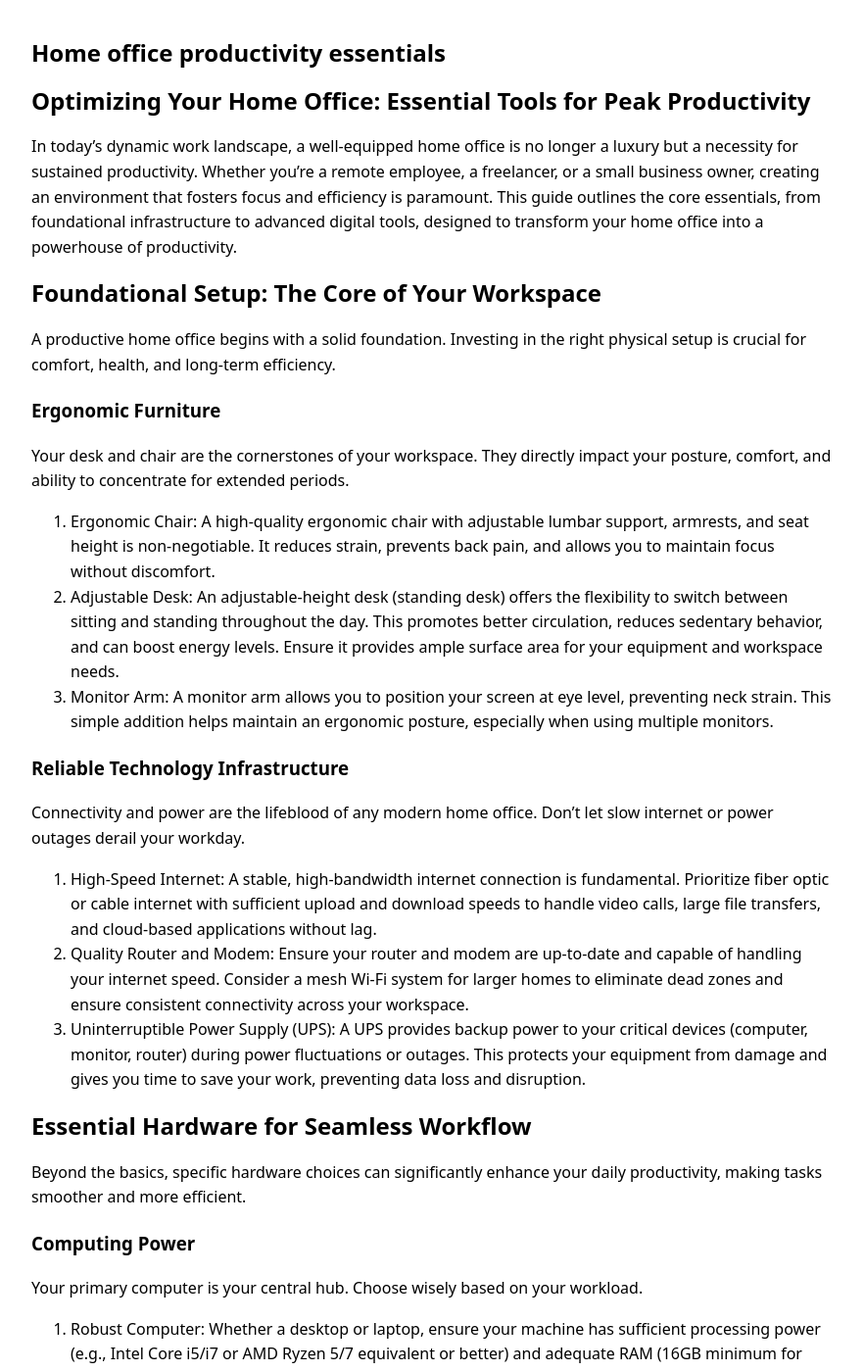
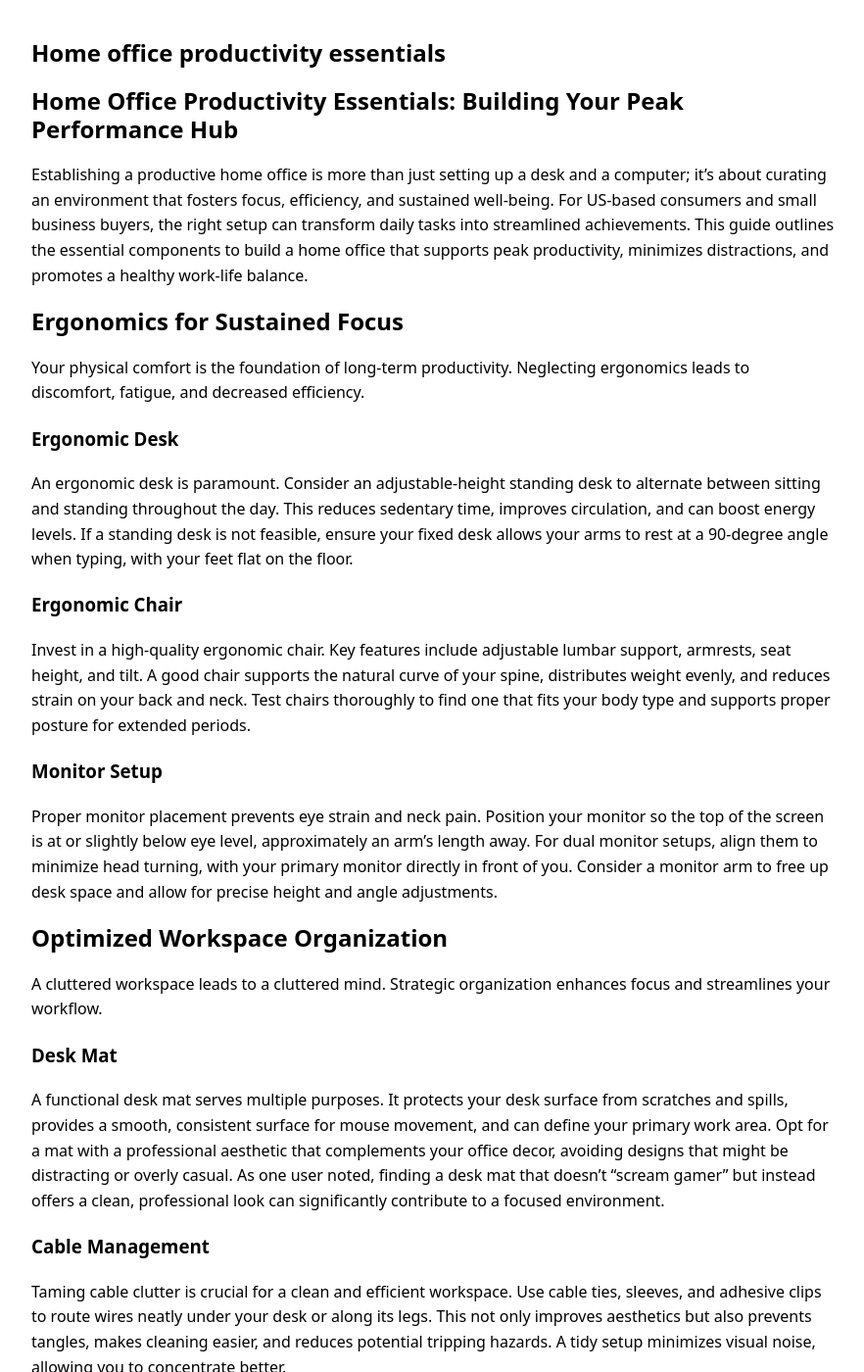
Before and after one commit to ironaclaw/ironaclaw.github.io, a Jekyll site: the page built from _posts/2026-02-14-home-office-productivity-essentials.md, in a window 1280 px wide and 1400 px high. Shown: the whole window at 98% size, without its empty margins (198-1080 px from the left). Built offline with Jekyll 4.4.1, drawn with Linux system fonts in a browser that asks for light colours; some of the changed text lies outside the part shown.

Commit message:
Add 2026-02-14-home-office-productivity-essentials.md

```diff
--- a/_posts/2026-02-14-home-office-productivity-essentials.md
+++ b/_posts/2026-02-14-home-office-productivity-essentials.md
@@ -9,66 +9,98 @@ keywords: []
 model_used: gemini-2.5-flash
 ---
 
-# Optimizing Your Home Office: Essential Tools for Peak Productivity
+# Home Office Productivity Essentials: Building Your Peak Performance Hub
 
-In today's dynamic work landscape, a well-equipped home office is no longer a luxury but a necessity for sustained productivity. Whether you're a remote employee, a freelancer, or a small business owner, creating an environment that fosters focus and efficiency is paramount. This guide outlines the core essentials, from foundational infrastructure to advanced digital tools, designed to transform your home office into a powerhouse of productivity.
+Establishing a productive home office is more than just setting up a desk and a computer; it's about curating an environment that fosters focus, efficiency, and sustained well-being. For US-based consumers and small business buyers, the right setup can transform daily tasks into streamlined achievements. This guide outlines the essential components to build a home office that supports peak productivity, minimizes distractions, and promotes a healthy work-life balance.
 
-## Foundational Setup: The Core of Your Workspace
+## Ergonomics for Sustained Focus
 
-A productive home office begins with a solid foundation. Investing in the right physical setup is crucial for comfort, health, and long-term efficiency.
+Your physical comfort is the foundation of long-term productivity. Neglecting ergonomics leads to discomfort, fatigue, and decreased efficiency.
 
-### Ergonomic Furniture
+### Ergonomic Desk
+An ergonomic desk is paramount. Consider an adjustable-height standing desk to alternate between sitting and standing throughout the day. This reduces sedentary time, improves circulation, and can boost energy levels. If a standing desk is not feasible, ensure your fixed desk allows your arms to rest at a 90-degree angle when typing, with your feet flat on the floor.
 
-Your desk and chair are the cornerstones of your workspace. They directly impact your posture, comfort, and ability to concentrate for extended periods.
+### Ergonomic Chair
+Invest in a high-quality ergonomic chair. Key features include adjustable lumbar support, armrests, seat height, and tilt. A good chair supports the natural curve of your spine, distributes weight evenly, and reduces strain on your back and neck. Test chairs thoroughly to find one that fits your body type and supports proper posture for extended periods.
 
-1.  Ergonomic Chair: A high-quality ergonomic chair with adjustable lumbar support, armrests, and seat height is non-negotiable. It reduces strain, prevents back pain, and allows you to maintain focus without discomfort.
-2.  Adjustable Desk: An adjustable-height desk (standing desk) offers the flexibility to switch between sitting and standing throughout the day. This promotes better circulation, reduces sedentary behavior, and can boost energy levels. Ensure it provides ample surface area for your equipment and workspace needs.
-3.  Monitor Arm: A monitor arm allows you to position your screen at eye level, preventing neck strain. This simple addition helps maintain an ergonomic posture, especially when using multiple monitors.
+### Monitor Setup
+Proper monitor placement prevents eye strain and neck pain. Position your monitor so the top of the screen is at or slightly below eye level, approximately an arm's length away. For dual monitor setups, align them to minimize head turning, with your primary monitor directly in front of you. Consider a monitor arm to free up desk space and allow for precise height and angle adjustments.
 
-### Reliable Technology Infrastructure
+## Optimized Workspace Organization
 
-Connectivity and power are the lifeblood of any modern home office. Don't let slow internet or power outages derail your workday.
+A cluttered workspace leads to a cluttered mind. Strategic organization enhances focus and streamlines your workflow.
 
-1.  High-Speed Internet: A stable, high-bandwidth internet connection is fundamental. Prioritize fiber optic or cable internet with sufficient upload and download speeds to handle video calls, large file transfers, and cloud-based applications without lag.
-2.  Quality Router and Modem: Ensure your router and modem are up-to-date and capable of handling your internet speed. Consider a mesh Wi-Fi system for larger homes to eliminate dead zones and ensure consistent connectivity across your workspace.
-3.  Uninterruptible Power Supply (UPS): A UPS provides backup power to your critical devices (computer, monitor, router) during power fluctuations or outages. This protects your equipment from damage and gives you time to save your work, preventing data loss and disruption.
+### Desk Mat
+A functional desk mat serves multiple purposes. It protects your desk surface from scratches and spills, provides a smooth, consistent surface for mouse movement, and can define your primary work area. Opt for a mat with a professional aesthetic that complements your office decor, avoiding designs that might be distracting or overly casual. As one user noted, finding a desk mat that doesn't "scream gamer" but instead offers a clean, professional look can significantly contribute to a focused environment.
 
-## Essential Hardware for Seamless Workflow
+### Cable Management
+Taming cable clutter is crucial for a clean and efficient workspace. Use cable ties, sleeves, and adhesive clips to route wires neatly under your desk or along its legs. This not only improves aesthetics but also prevents tangles, makes cleaning easier, and reduces potential tripping hazards. A tidy setup minimizes visual noise, allowing you to concentrate better.
 
-Beyond the basics, specific hardware choices can significantly enhance your daily productivity, making tasks smoother and more efficient.
+### Storage Solutions
+Effective storage keeps essential items within reach while minimizing desk clutter.
+1.  Desk Drawers: For small items like pens, notebooks, and charging cables.
+2.  Shelving Units: For books, binders, and decorative elements.
+3.  File Organizers: For important documents, keeping them categorized and easily accessible.
+4.  Monitor Risers with Storage: Utilize vertical space under your monitor for small office supplies.
 
-### Computing Power
+## Essential Technology & Peripherals
 
-Your primary computer is your central hub. Choose wisely based on your workload.
+Reliable technology is the backbone of any productive home office.
 
-1.  Robust Computer: Whether a desktop or laptop, ensure your machine has sufficient processing power (e.g., Intel Core i5/i7 or AMD Ryzen 5/7 equivalent or better) and adequate RAM (16GB minimum for multitasking) to handle your applications without slowdowns. An SSD (Solid State Drive) is essential for fast boot times and application loading.
-2.  External Monitors: A dual monitor setup drastically improves multitasking capabilities. It allows you to view multiple documents, applications, or communication channels simultaneously, reducing the need to constantly switch windows and improving overall efficiency.
+### Reliable Computer
+Your computer is your primary tool. Ensure it has sufficient processing power (e.g., Intel i5/i7 or AMD Ryzen 5/7), adequate RAM (16GB recommended for multitasking), and fast storage (SSD) to handle your daily tasks without lag. Choose an operating system you are comfortable with and that supports your required software.
 
-### Peripherals That Matter
+### High-Quality Peripherals
+*   Keyboard and Mouse: Mechanical keyboards or ergonomic keyboards can improve typing comfort and speed. An ergonomic mouse or trackball can reduce wrist strain.
+*   Webcam and Microphone: For virtual meetings, a dedicated external webcam (1080p or higher) and a clear microphone provide superior audio and video quality compared to built-in laptop options, ensuring professional communication.
+*   Printer/Scanner: While not always essential, a reliable all-in-one printer/scanner can be invaluable for documents that require physical copies or signatures.
 
-Small details can make a big difference in comfort and communication quality.
+### Internet Connectivity
+A stable, high-speed internet connection is non-negotiable for remote work. Aim for at least 100 Mbps download and 20 Mbps upload speeds to support video calls, cloud applications, and large file transfers without interruption. Consider a wired Ethernet connection for critical devices to ensure maximum stability.
 
-1.  Ergonomic Keyboard and Mouse: Invest in a comfortable keyboard (mechanical or ergonomic) and an ergonomic mouse. These reduce strain on your wrists and hands, allowing for longer, more comfortable work sessions.
-2.  High-Quality Webcam: For professional video calls, a dedicated external webcam (1080p or 4K) offers superior image quality compared to most built-in laptop cameras, ensuring you present a clear, professional image.
-3.  Noise-Canceling Headset with Microphone: A good headset with a clear, noise-canceling microphone is essential for focused work and clear communication during virtual meetings. It minimizes background distractions for you and ensures your voice is heard clearly by others.
-4.  Multifunction Printer/Scanner: While many tasks are digital, a reliable all-in-one printer, scanner, and copier is still valuable for occasional physical document needs, such as signing contracts or scanning receipts.
+### Backup Solutions
+Protect your work with robust backup strategies.
+1.  Cloud Storage: Services like Google Drive, OneDrive, or Dropbox offer automatic syncing and version control.
+2.  External Hard Drive: For local backups of critical files.
+3.  Network Attached Storage (NAS): For small businesses requiring more extensive local network storage and data redundancy.
 
-## Software and Digital Tools for Efficiency
+## Lighting and Ambiance
 
-Hardware provides the foundation, but software empowers your workflow. Leverage digital tools to streamline tasks, collaborate effectively, and maintain focus.
+The right lighting and environment can significantly impact mood and productivity.
 
-### Communication & Collaboration
+### Natural Light
+Maximize natural light by positioning your desk near a window. Natural light improves mood, reduces eye strain, and regulates circadian rhythms. Avoid direct glare on your screen by using blinds or curtains.
 
-Effective communication is the backbone of remote work.
+### Task Lighting
+Supplement natural light with effective task lighting. A desk lamp with adjustable brightness and color temperature can reduce eye fatigue during long hours, especially in the evenings. Position it to illuminate your workspace without creating glare on your monitor.
 
-1.  Video Conferencing Software: Platforms like Zoom, Google Meet, or Microsoft Teams are indispensable for virtual meetings, client calls, and team collaboration.
-2.  Team Messaging Apps: Tools such as Slack or Microsoft Teams facilitate instant communication, file sharing, and organized discussions with colleagues or clients, reducing email clutter.
+### Noise Cancellation
+Minimize distractions with noise-canceling solutions. High-quality noise-canceling headphones are excellent for blocking out household sounds. For more permanent solutions, consider sound-absorbing panels or strategically placed furniture to dampen echoes.
 
-### Project Management & Task Tracking
+## Productivity Software & Tools
 
-Keep your projects on track and your tasks organized.
+Digital tools are just as important as physical ones for an efficient workflow.
 
-1.  Project Management Software: For complex projects, tools like Asana, Trello, or Monday.com provide centralized platforms
+### Project Management and Task Trackers
+Tools like Trello, Asana, Monday.com, or Todoist help organize tasks, manage projects, set deadlines, and track progress. They are essential for individuals and small teams to stay on schedule and prioritize effectively.
+
+### Communication Tools
+Seamless communication is vital for remote collaboration. Platforms such as Slack, Microsoft Teams, and Zoom facilitate instant messaging, video conferencing, and file sharing, keeping teams connected and informed.
+
+### Document Management and Collaboration
+Cloud
+
+-based platforms like Google Workspace (Docs, Sheets, Slides) and Microsoft 365 (Word, Excel, PowerPoint) offer robust solutions for creating, sharing, and co-editing documents in real-time. These services ensure all team members have access to the latest versions, streamline feedback processes, and provide secure storage with version history, reducing the risk of data loss and improving collaborative efficiency.
+
+### Note-taking and Information Organization
+Effective note-taking and information management are critical for capturing ideas, organizing research, and building a knowledge base. Tools such as Evernote, Notion, and OneNote provide centralized digital workspaces where you can store text notes, web clippings, images, and PDFs. Their search capabilities, tagging systems, and cross-device syncing ensure that important information is always accessible and easily retrievable.
+
+### Time Management and Focus Tools
+Maintaining focus and managing time effectively are cornerstones of productivity.
+1.  Pomodoro Timers: Whether a physical timer or an app, the Pomodoro Technique (25 minutes of focused work followed by a 5-minute break) can significantly improve concentration and prevent burnout.
+2.  Website Blockers: Applications like Freedom or Cold Turkey temporarily block distracting websites and apps, creating a digital environment conducive to deep work.
+3.  Focus Music/Sound Apps: Services like Brain.fm or Coffitivity offer scientifically designed audio to enhance concentration and mask distracting background noise.
 
 ## Conclusion
-Creating a truly productive home office involves a strategic investment in both ergonomic hardware and powerful digital tools. By carefully selecting essentials like a comfortable setup, quality peripherals, and efficient software, you build a foundation for focused work. Prioritizing these key elements minimizes distractions, streamlines workflows, and ultimately maximizes your output and professional well-being.
+
+Creating an optimal home office environment is an ongoing investment in your productivity, well-being, and professional success. By strategically addressing physical setup, ergonomic considerations, reliable connectivity, robust backup solutions, thoughtful lighting, noise reduction, and a curated suite of digital tools, you establish a foundation for sustained focus and efficiency. Prioritizing these elements transforms a mere workspace into a powerful hub for achievement, enabling you to thrive in the modern work landscape.
```
